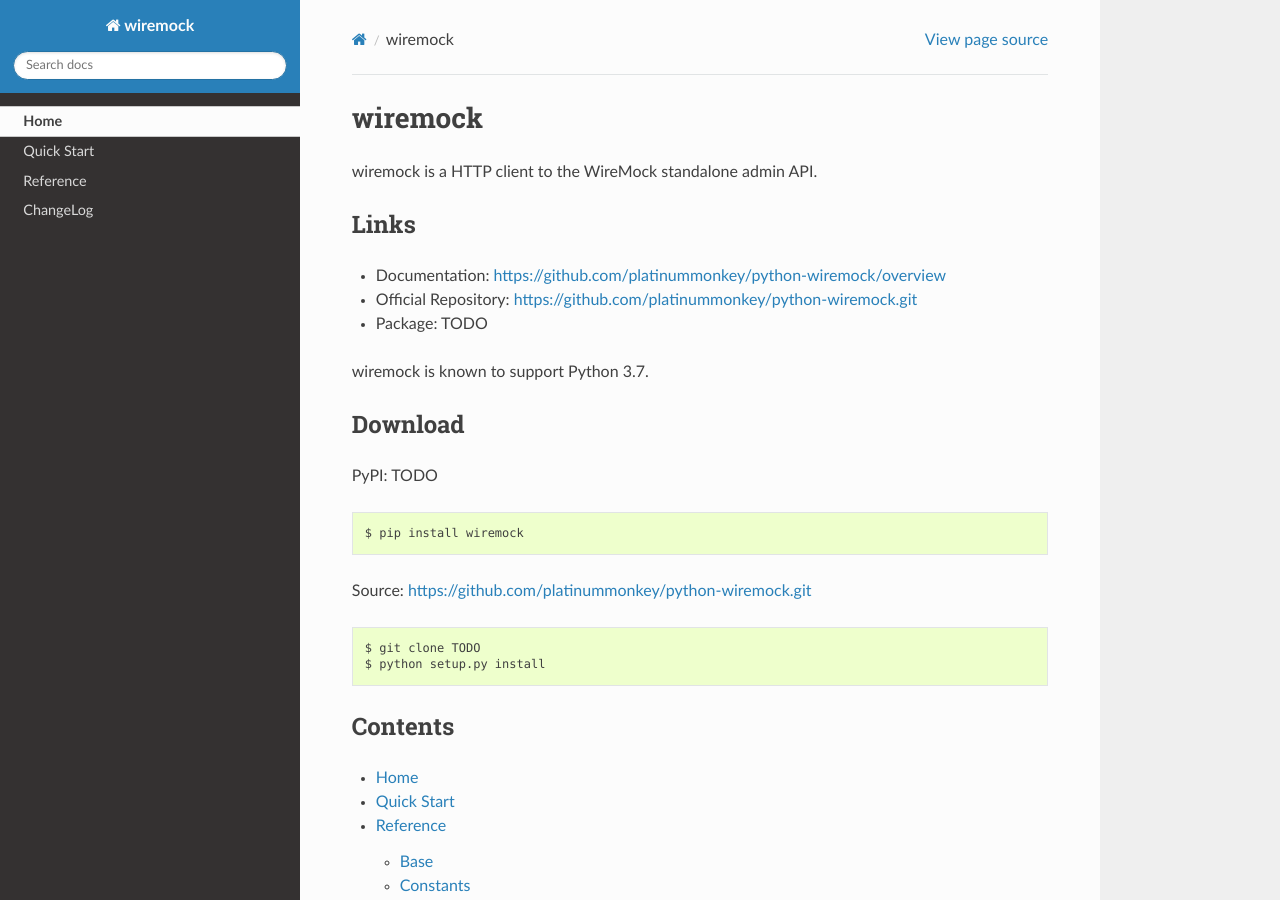
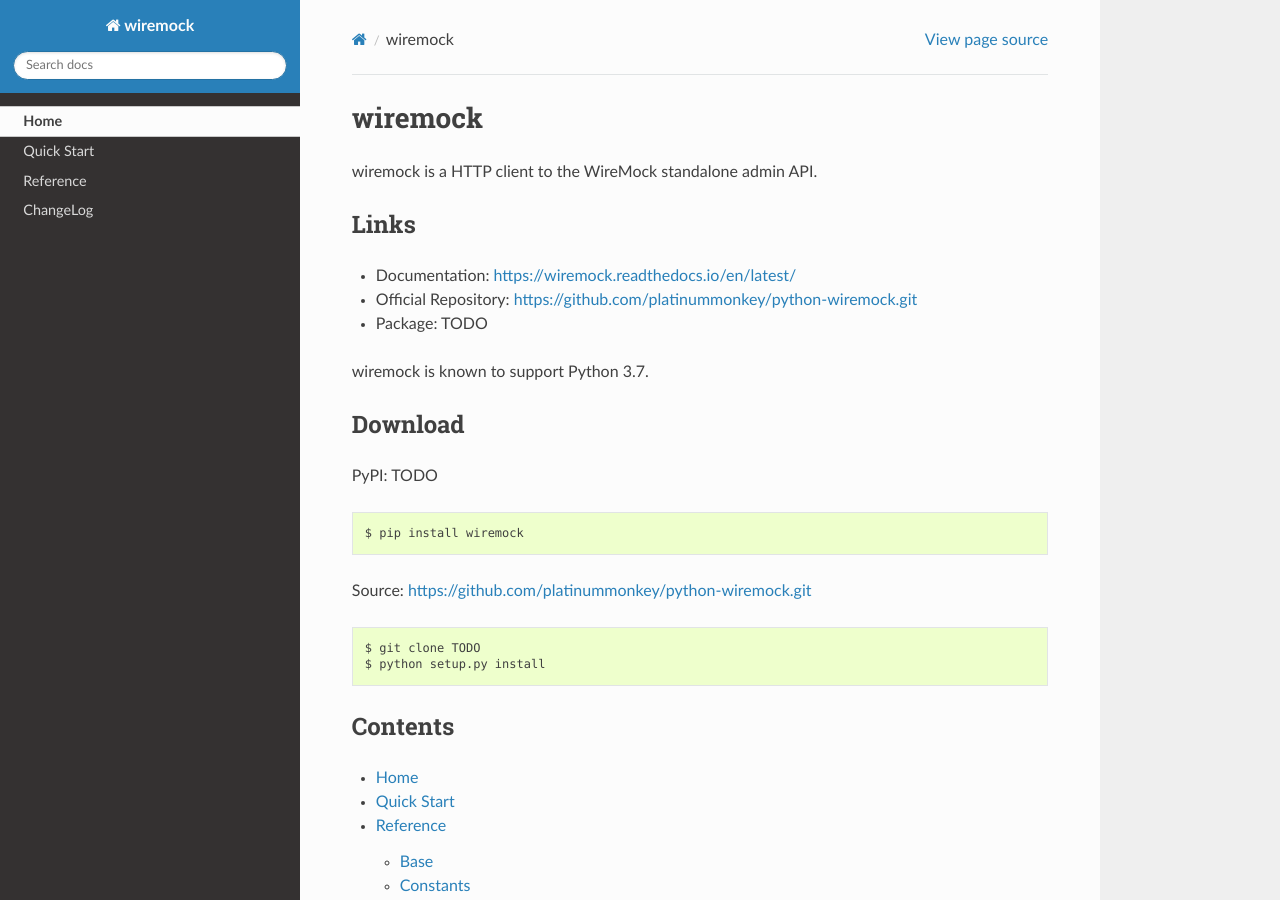
Before and after one commit to wiremock/python-wiremock, a Sphinx documentation site: the page built from docs/index.rst, in a window 1280 px wide and 900 px high. Built offline with Sphinx 7.4.7 and the Read the Docs theme 2.0.0, drawn with Linux system fonts in a browser that asks for light colours; some of the changed lines change nothing that is shown.

Commit message:
update documentation link
fixes #30

```diff
--- a/docs/index.rst
+++ b/docs/index.rst
@@ -9,7 +9,7 @@
 Links
 -----
 
-* Documentation: https://github.com/platinummonkey/python-wiremock/overview
+* Documentation: https://wiremock.readthedocs.io/en/latest/
 * Official Repository: https://github.com/platinummonkey/python-wiremock.git
 * Package: TODO
 
```
